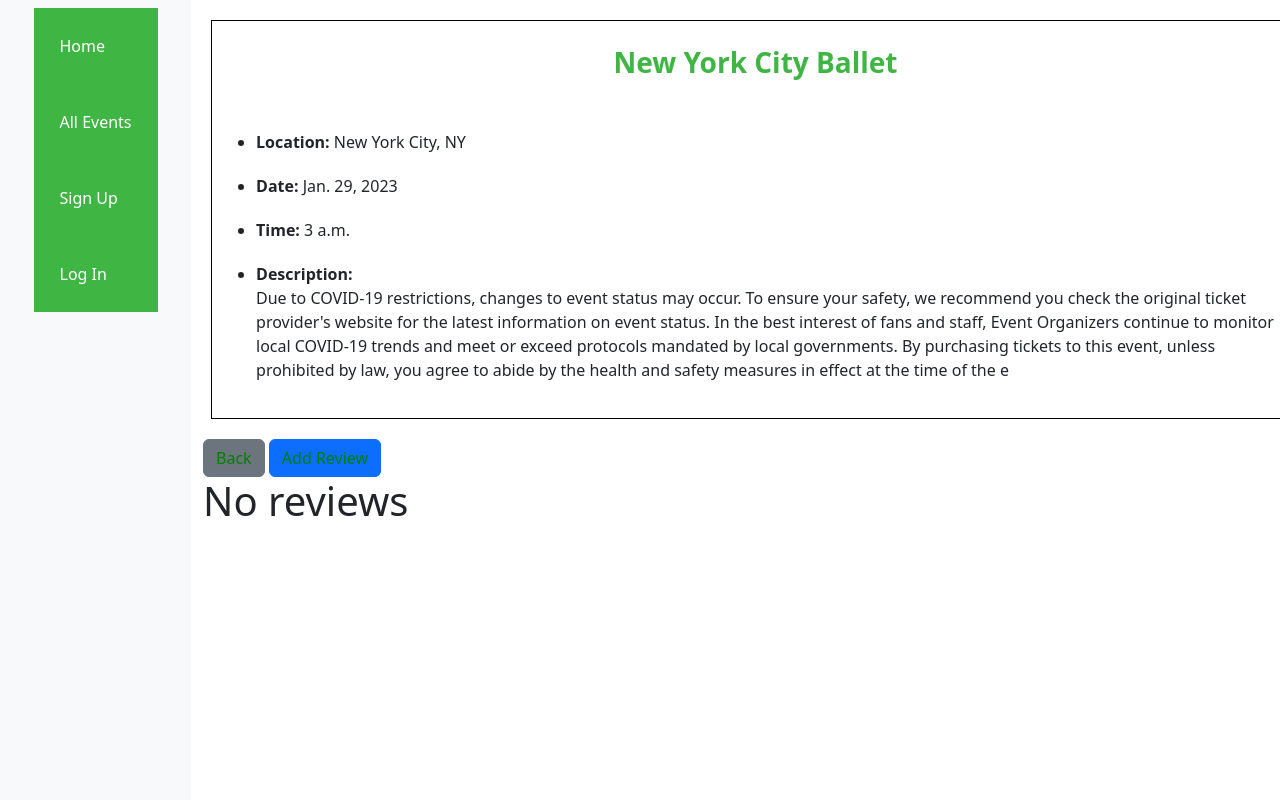
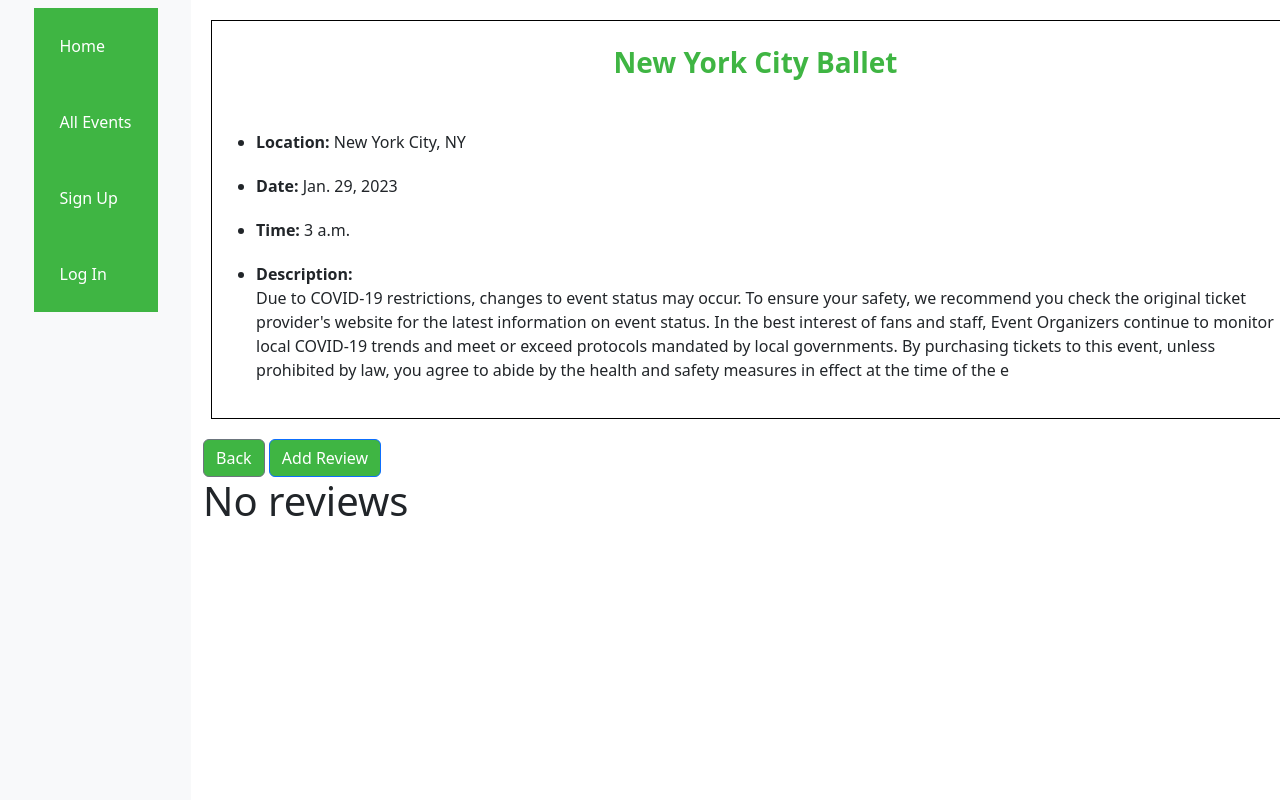
Before and after one commit to trynceb/events-r-us, a Django app: page /events/2/delete in a window 1280 px wide. Run offline with Django 4.2, Linux system fonts and the light colour scheme; data comes from the database, SQL or seed files in the repository; data that the repository does not hold is empty.

Commit message:
css styling for buttons and text

```diff
--- a/main_app/static/css/styles.css
+++ b/main_app/static/css/styles.css
@@ -54,5 +54,6 @@
 }
 
 .btn{
-    color: green;
+    background-color:#3fb543;
+    text: black
 }
```
